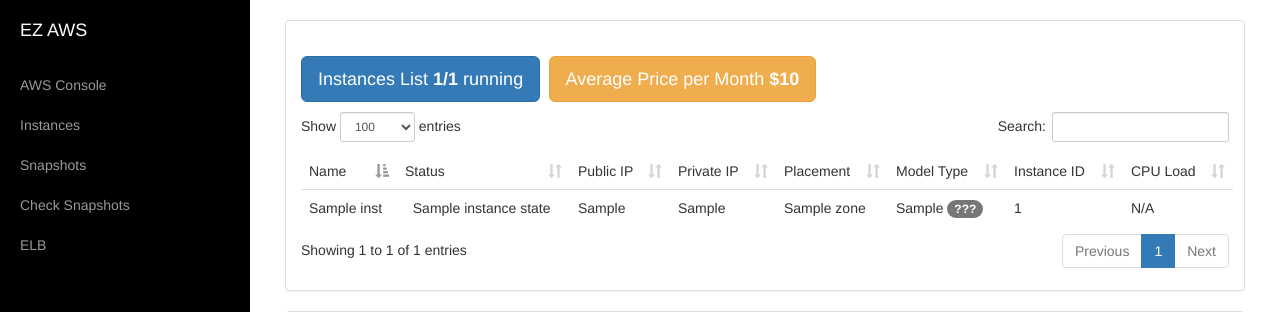
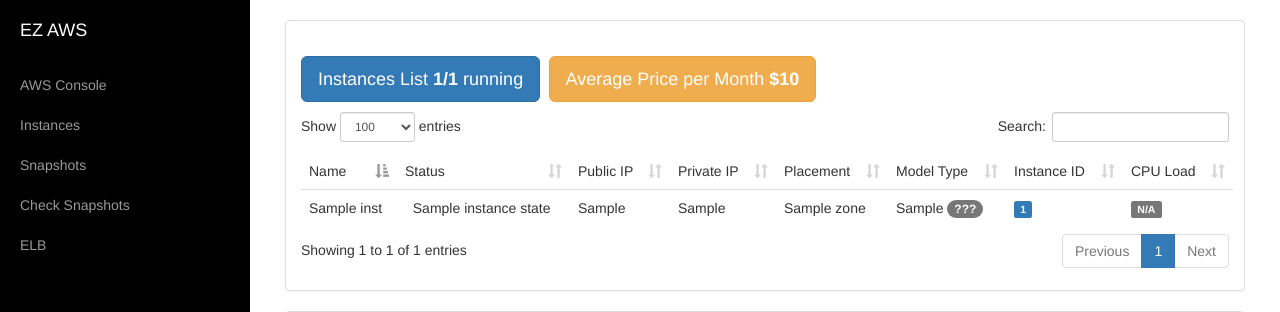
Before and after one commit to majeinfo/ezaws, a Django app: template web/templates/instances.html in a window 1280 px wide. Shown: the top 312 px of the page. Run offline with Django 3.2, Linux system fonts and the light colour scheme; the template is opened without the code that fills it: most values are stand-ins (such as "Sample title", 1, 10 or a date in 2020); some libraries are stand-ins or nearby versions.

Commit message:
Add color to CPU load

```diff
--- a/web/templates/instances.html
+++ b/web/templates/instances.html
@@ -9,6 +9,7 @@
 
         if (instance_state != "running") {
             $(tag).html("N/A");
+            $(tag).toggleClass("label-info label-default");
             return;
         }
 
@@ -20,6 +21,14 @@
         // handle a successful response
         success : function(json) {
             $(tag).html(json.cpu);
+            if (json.cpu > 0.7) {
+                if (json.cpu > 0.9) {
+                    $(tag).toggleClass("label-info label-danger");
+                }
+                else {
+                    $(tag).toggleClass("label-info label-warning");
+                }
+            }
         },
 
         // handle a non-successful response
@@ -102,8 +111,8 @@
     <button class="btn btn-primary btn-lg" type="button">Instances List <span class="xbadge"><b>{{ running_count }}/{{ ec2list|length }}</b></span> running</button>
     <button class="btn btn-warning btn-lg" type="button">Average Price per Month <span class="xbadge"><b>${{ price }}</b></span></button>
 </h2>
-<table class="table">
-    <thead><td>Name</td><td>Status</td><td>Public IP</td><td>Private IP</td><td>Placement</td><td>Model Type</td><td>Instance ID</td><td>CPU Load</td></thead>
+<table class="table table-hover">
+    <thead><tr><td>Name</td><td>Status</td><td>Public IP</td><td>Private IP</td><td>Placement</td><td>Model Type</td><td>Instance ID</td><td>CPU Load</td></tr></thead>
     <tbody class="table-striped">
     {% for inst in ec2list %}
         <tr>
@@ -118,9 +127,9 @@
             <td>{{ inst.private_ip }}</td>
             <td>{{ inst.zone }}</td>
             <td>{{ inst.instance_type }} <span class="badge"><script>document.writeln(get_inst_price("{{ inst.instance_type }}"))</script></span></td>
-            <td>{{ inst.instance_id }}</td>
+            <td><span class="label label-primary">{{ inst.instance_id }}</span></td>
             <td>
-                <span id="cpu-{{ inst.instance_id }}"></span>
+                <span id="cpu-{{ inst.instance_id }}" class="label label-info"></span>
                 <script>get_cpu_load("{{ inst.instance_id }}", "{{ inst.instance_state.Name }}")</script>
             </td>
         </tr>
```
